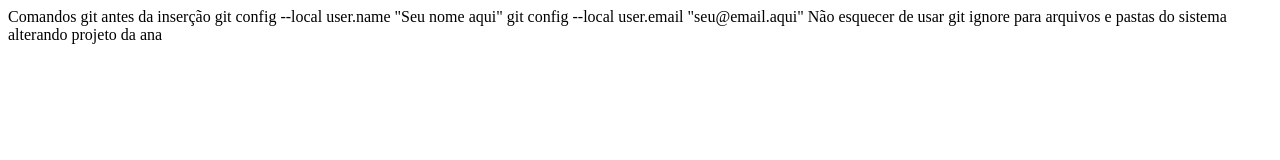
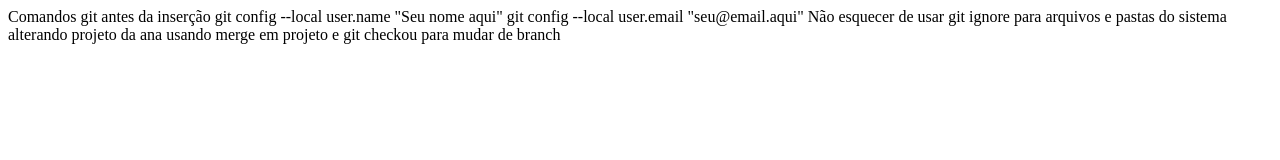
Before and after one commit to MarcosPauloMF/alura-git, a plain HTML site: page index.html in a window 1280 px wide. Drawn offline with Linux system fonts and the light colour scheme.

Commit message:
atualizando conteúdo e formatando codigo

```diff
--- a/index.html
+++ b/index.html
@@ -14,9 +14,11 @@
 		<lu>
 			Não esquecer de usar git ignore para arquivos e pastas do sistema
 		</lu>
-
 		<lu>
 			alterando projeto da ana
+		</lu>
+		<lu>
+			usando merge em projeto e git checkou para mudar de branch
 		</lu>
 	</ls>
 </body>
```
